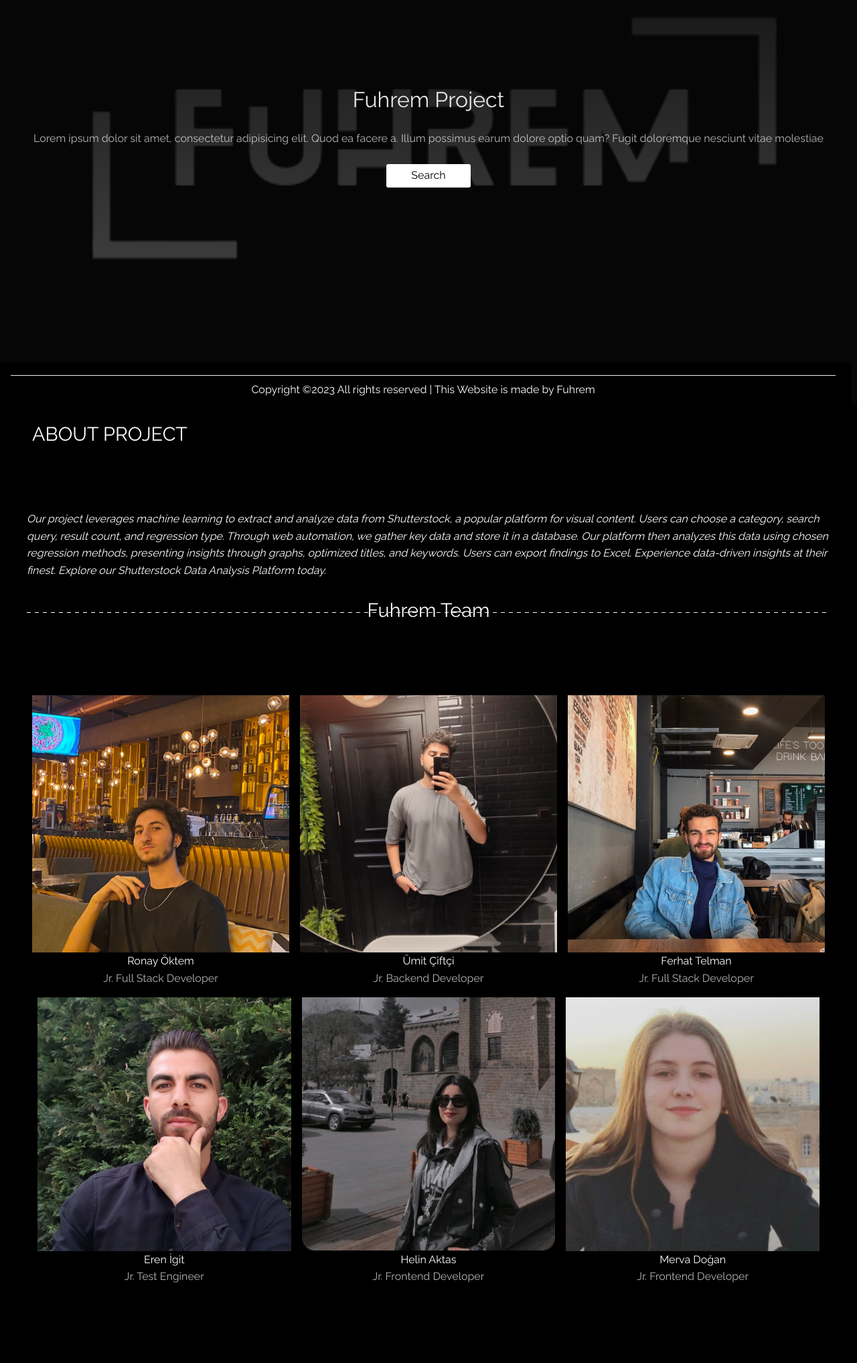
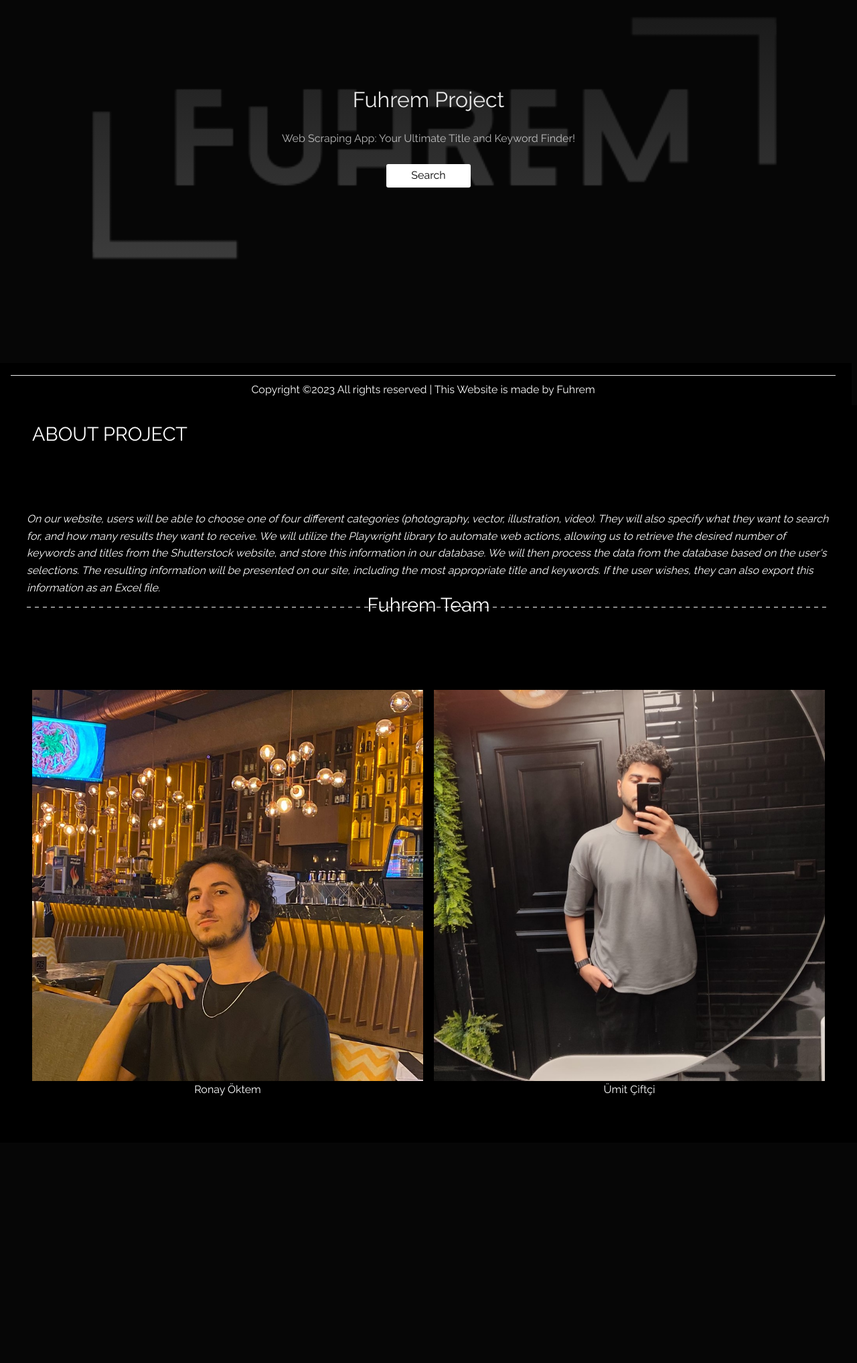
Before and after one commit to Poeron/fuhremapp, a Django app: page / in a window 1280 px wide. Shown: the part 195-2230 px from the top of the page at 67% size. After the commit the page ends 1831 px from the top, so only its background shows below. Run offline with Django 4.2, Linux system fonts and the light colour scheme; some libraries are stand-ins or nearby versions.

Commit message:
fuhrem team and about project fields changed.

```diff
--- a/app1/templates/index.html
+++ b/app1/templates/index.html
@@ -25,7 +25,7 @@
             <div class="hero-text ">
                <h1>Fuhrem Project</h1>
                <br>
-               <p>Lorem ipsum dolor sit amet, consectetur adipisicing elit. Quod ea facere a. Illum possimus earum dolore optio quam? Fugit doloremque nesciunt vitae molestiae </p>
+               <p>Web Scraping App: Your Ultimate Title and Keyword Finder!</p>
                <br>
                <a href="{% url 'search' %}"><button class="light">Search</button></a>
             </div>
@@ -44,8 +44,12 @@
                </div>
                <div class="row margin-bottom ">
                   <div class="col">
-                     <p class="highlight">Our project leverages machine learning to extract and analyze data from Shutterstock, a popular platform for visual content. Users can choose a category, search query, result count, and regression type. Through web automation, we gather key data and store it in a database. Our platform then analyzes this data using chosen regression methods, presenting insights through graphs, optimized titles, and keywords. Users can export findings to Excel. Experience data-driven insights at their finest. Explore our Shutterstock Data Analysis Platform today.</p>
-                     <br>
+                     <p class="highlight">On our website, users will be able to choose one of four different categories (photography, vector, illustration, video). They will also specify what they want to search for, and how many results they want to receive.
+
+                        We will utilize the Playwright library to automate web actions, allowing us to retrieve the desired number of keywords and titles from the Shutterstock website, and store this information in our database.
+
+                        We will then process the data from the database based on the user's selections. The resulting information will be presented on our site, including the most appropriate title and keywords. If the user wishes, they can also export this information as an Excel file.
+                     </p>
                      <hr class="dashed-hr">
                   </div>
                </div>
@@ -76,7 +80,7 @@
                         </div>
                      </div>
                   </div>
-                  <p class="team-name">Ronay Öktem<br/><span class="position">Jr. Full Stack Developer</span></p>
+                  <p class="team-name">Ronay Öktem</p>
                </div>
                <div class="col-md">
                   <div class="hover-outer-box">
@@ -91,69 +95,8 @@
                         </div>
                      </div>
                   </div>
-                  <p class="team-name">Ümit Çiftçi<br/><span class="position">Jr. Backend Developer</span></p>
+                  <p class="team-name">Ümit Çiftçi</p>
                </div>
-               <div class="col-md">
-                  <div class="hover-outer-box">
-                     <img src="../static/images/ferhat.jpg">
-                     <div class="hover-inner-box">
-                        <div class="hover-content">
-                           <h3>Ferhat Telman</h3>
-                           <span class="fa-stack fa-2x">
-                           <a href="https://github.com/ferhattelman" target="blank" rel="noopener"><i class="fa-brands fa-github fa-lg"></i></a>
-                           <a href="https://www.linkedin.com/in/ferhat-telman-530452244/" target="blank" rel="noopener"><i class="fa-brands fa-linkedin"></i></a>
-                           </span>
-                        </div>
-                     </div>
-                  </div>
-                  <p class="team-name">Ferhat Telman<br/><span class="position">Jr. Full Stack Developer</span></p>
-               </div>
-               <div class="row team center-xs">
-                  <div class="col-md">
-                     <div class="hover-outer-box">
-                        <img class="team-container" src="../static/images/eren.jpg">
-                        <div class="hover-inner-box">
-                           <div class="hover-content">
-                              <h3>Eren İgit</h3>
-                              <span class="fa-stack fa-2x">
-                              <a href="https://github.com/3renigit" target="blank" rel="noopener"><i class="fa-brands fa-github fa-lg"></i></a>
-                              <a href="https://www.linkedin.com/in/eren-igit-415b64252/" target="blank" rel="noopener"><i class="fa-brands fa-linkedin"></i></a>
-                              </span>
-                           </div>
-                        </div>
-                     </div>
-                     <p class="team-name">Eren İgit<br/><span class="position">Jr. Test Engineer</span></p>
-                  </div>
-                  <div class="col-md">
-                     <div class="hover-outer-box">
-                        <img class="team-container" src="../static/images/helin.jpeg">
-                        <div class="hover-inner-box">
-                           <div class="hover-content">
-                              <h3>Helin Aktas</h3>
-                              <span class="fa-stack fa-2x">
-                              <a href="https://github.com/Helinaktas" target="blank" rel="noopener"><i class="fa-brands fa-github fa-lg"></i></a>
-                              <a href="https://www.linkedin.com/in/helin-akta%C5%9F-649044251/" target="blank" rel="noopener"><i class="fa-brands fa-linkedin"></i></a>
-                              </span>
-                           </div>
-                        </div>
-                     </div>
-                     <p class="team-name">Helin Aktas<br/><span class="position">Jr. Frontend Developer</span></p>
-                  </div>
-                  <div class="col-md">
-                     <div class="hover-outer-box">
-                        <img class="team-container" src="../static/images/merva.jpeg">
-                        <div class="hover-inner-box">
-                           <div class="hover-content">
-                              <h3>Merva Doğan</h3>
-                              <span class="fa-stack fa-2x">
-                              <a href="#" target="blank" rel="noopener"><i class="fa-brands fa-github fa-lg"></i></a>
-                              <a href="https://www.linkedin.com/in/merva-do%C4%9Fan-404974273/" target="blank" rel="noopener"><i class="fa-brands fa-linkedin"></i></a>
-                              </span>
-                           </div>
-                        </div>
-                     </div>
-                     <p class="team-name">Merva Doğan<br/><span class="position">Jr. Frontend Developer</span></p>
-                  </div>
                   <br>
                </div>
             </div>
--- a/app1/templates/result.html
+++ b/app1/templates/result.html
@@ -17,10 +17,10 @@
             <img src="../{{ graphic_path }}" alt="grafik.png">
          </div>
 
-         <p>En uygun başlık : {{title}}</p>
+         <p>Most Suitable Title : {{title}}</p>
          <button id="excel_button" type="submit" class="download-button">Download Excel Document</button>
          <br><br>
-         <button class="goback"><a href="{% url 'search' %}" class="gobacka">Go Search Page</a></button>
+         <button class="goback"><a href="{% url 'search' %}" class="gobacka">Go To Search Page</a></button>
       </div>
       <div class="row footer" style="background-color: black;">
    <div class="col-md" style="text-align: center;">
--- a/app1/templates/search.html
+++ b/app1/templates/search.html
@@ -115,8 +115,6 @@
                      <option value="vector">Vector</option>
                      <option value="illustration">Illustration</option>
                      <option value="video">Video</option>
-                     <option value="editorial image">Editorial Image</option>
-                     <option value="editorial video">Editorial Video</option>
                </select>
 
                <label for="textInput">Text Input:</label>
--- a/app1/views.py
+++ b/app1/views.py
@@ -50,12 +50,12 @@ def getTags ():
     conn.close()
     return value
 
-def addToDatabase (veri_turu, value, title,  tags, arama_sayisi):
+def addToDatabase (image_type, value, title,  tags, search_amount):
     conn = sqlite3.connect('db.sqlite3')
     cursor = conn.cursor()
     add_command = """INSERT INTO app1_search_history (image_type, value, title, tags, search_amount, datetime) VALUES (?, ?, ?, ?, ?, ?);"""
 
-    cursor.execute(add_command, (veri_turu, value, title, tags, arama_sayisi, datetime.now().replace(microsecond=0)))
+    cursor.execute(add_command, (image_type, value, title, tags, search_amount, datetime.now().replace(microsecond=0)))
 
     conn.commit()
     conn.close()
@@ -92,7 +92,7 @@ def ShowResults(request):
     context = {'graphic_path' : file_path , 'title' : getTitle()[0]}
     return render(request, 'result.html',context)
 
-def pwFunction(veri_turu, arama_sayisi, input_degeri):
+def pwFunction(image_type, search_amount, user_input):
     try:
         conn = sqlite3.connect(DATABASE_NAME)
         cursor = conn.cursor()
@@ -104,42 +104,29 @@ def pwFunction(veri_turu, arama_sayisi, input_degeri):
             context = browser.new_context()
             context.grant_permissions(['clipboard-read'])
 
-            populerlik = False
-            is_editorial = False
+            ranking = False
             # seçilen veri türüne göre url düzenlemesi
-            if veri_turu == "vector" or veri_turu =="photo" or veri_turu == "illustration":
-                url = WEB_SITE + "/tr/search/" + input_degeri + "?image_type=" + veri_turu + "&page="
-                populerlik = True
-            elif veri_turu == "editorial image":
-                url = WEB_SITE + "/tr/editorial/search/" + input_degeri
-                is_editorial = True
-            elif veri_turu == "editorial video":
-                url = WEB_SITE + "/tr/editorial/video/search/" + input_degeri
-                is_editorial = True
-            elif veri_turu == "video":
-                url = WEB_SITE + "/tr/video/search/" + input_degeri + "?page="
+            if image_type == "vector" or image_type =="photo" or image_type == "illustration":
+                url = WEB_SITE + "/tr/search/" + user_input + "?image_type=" + image_type + "&page="
+                ranking = True
+            elif image_type == "video":
+                url = WEB_SITE + "/tr/video/search/" + user_input + "?page="
 
             page = context.new_page()
             i = 0
-            sayfa_sayaci = 1
-            if is_editorial:
-                page.goto(url)
-            else:
-                page.goto(url + str(sayfa_sayaci))
+            page_counter = 1
+            page.goto(url + str(page_counter))
             page.mouse.wheel(0, 10000)
             html = page.inner_html("div.mui-1nl4cpc-gridContainer-root")
             soup = BeautifulSoup(html,"html.parser")
             hrefs = [a['href'] for a in soup.find_all('a', href=True)]
-            arama_sayaci = arama_sayisi
-            while(arama_sayaci>0):
+            search_counter = search_amount
+            while(search_counter>0):
                 if(i == len(hrefs)-1):
                     i = 0
-                    sayfa_sayaci += 1
+                    page_counter += 1
                     hrefs.clear()
-                    if is_editorial:
-                        page.goto(url)
-                    else:
-                        page.goto(url + str(sayfa_sayaci))
+                    page.goto(url + str(page_counter))
                     page.mouse.wheel(0, 10000)
                     html = page.inner_html("div.mui-1nl4cpc-gridContainer-root")
                     soup = BeautifulSoup(html,"html.parser")
@@ -147,11 +134,11 @@ def pwFunction(veri_turu, arama_sayisi, input_degeri):
 
                 page.goto(WEB_SITE+hrefs[i])
                 page.mouse.wheel(0, 1000)
-                if (populerlik):
+                if (ranking):
                     if page.is_visible("strong.mui-1isu8w6-empasis"):
                         durum = page.inner_html("strong.mui-1isu8w6-empasis")
                         if durum == "En iyi seçim!":
-                            arama_sayaci -= 1
+                            search_counter -= 1
                             page.get_by_role("button", name="Anahtar sözcükleri panoya kopyalayın").click()
                             tags = page.evaluate("navigator.clipboard.readText()").split(',')
                             titles = page.inner_html(".mui-u28gw5-titleRow > h1").split(".")
@@ -163,7 +150,7 @@ def pwFunction(veri_turu, arama_sayisi, input_degeri):
                             for tag in tags[len(filtered_titles):]:
                                 cursor.execute(INSERT_COMMAND, (tag.strip(), None , None))
                 else:
-                    arama_sayaci -= 1
+                    search_counter -= 1
                     page.get_by_role("button", name="Anahtar sözcükleri panoya kopyalayın").click()
                     tags = page.evaluate("navigator.clipboard.readText()").split(',')
                     titles = page.inner_html(".mui-u28gw5-titleRow > h1").split(".")
@@ -183,7 +170,7 @@ def pwFunction(veri_turu, arama_sayisi, input_degeri):
             title = getTitle()[0]
             tags_list = getTags()
             tags_str = ', '.join([tag[0] for tag in tags_list])
-            addToDatabase(veri_turu, input_degeri, title, tags_str, arama_sayisi)
+            addToDatabase(image_type, user_input, title, tags_str, search_amount)
         return True
     except sqlite3.Error as e:
         logging.error(f"SQLite error: {str(e)}")
```
Also changed, not shown: db.sqlite3.
